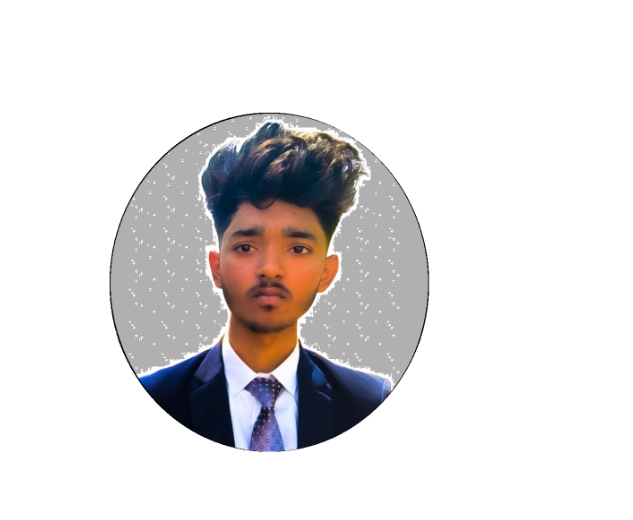
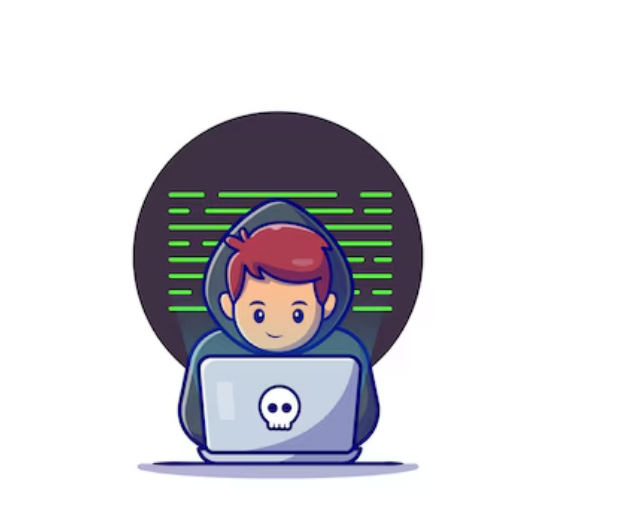
Before and after one commit to itznayan/myPortfolio, a plain HTML site: page index.html in a window 1280 px wide. Shown: the part 174-694 px from the top of the page, 105-738 px from the left. Drawn offline with Linux system fonts and the light colour scheme; a web font is replaced by a local one.

Commit message:
some customizations

```diff
--- a/index.html
+++ b/index.html
@@ -39,7 +39,7 @@
     </nav>
     <section id="profile">
       <div class="section__pic-container">
-        <img src="assets/profile-pic.png" alt="Nayan Profile Pic">
+        <img style="scale:1.4;" src="assets/profile-pic.avif" alt="Nayan Profile Pic">
 
       </div>
       <div class="section__text">
```
Also changed, not shown: assets/profile-pic.avif (added), assets/profile-pic.png (deleted), 1 other file.
